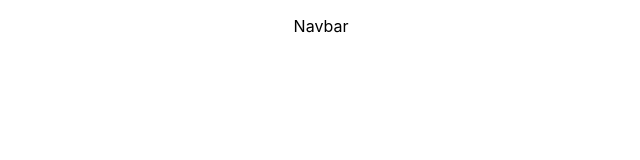
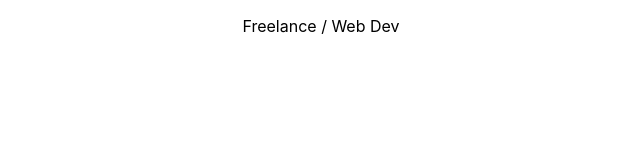
Before and after one commit to venoblin/freelance-webdev, a React (Create React App) app: page / in a window 1280 px wide. Shown: the top 160 px of the page, without its empty margins (319-959 px from the left). Built offline with nearby package versions, Linux system fonts and the light colour scheme.

Commit message:
modified nav

```diff
--- a/src/components/NavBar.tsx
+++ b/src/components/NavBar.tsx
@@ -3,7 +3,7 @@ import '../styles/NavBar.css'
 const NavBar = () => {
   return (
     <nav className='NavBar'>
-      <p>Navbar</p>
+      <p>Freelance / Web Dev</p>
     </nav>
   )
 }
```
